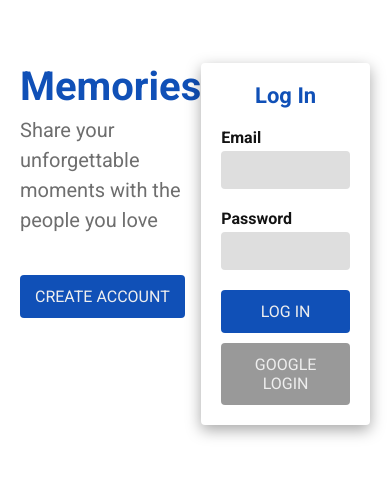
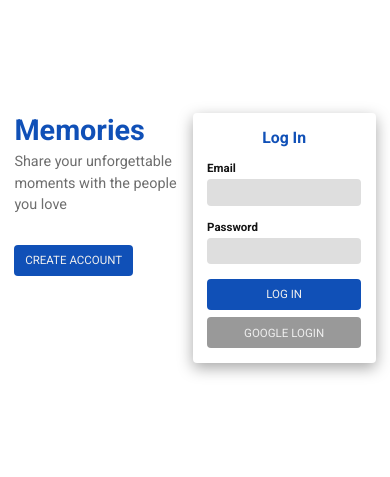
Before and after one commit to Ayon95/fullstack-memories-app, a React (Create React App) app in the folder client/: page / in a window 390 px wide. Shown: the part 173-650 px from the top of the page. Built offline with nearby package versions, Linux system fonts and the light colour scheme.

Commit message:
Added styles to make the home page responsive

```diff
--- a/client/src/components/Forms/FormWrapper.tsx
+++ b/client/src/components/Forms/FormWrapper.tsx
@@ -33,5 +33,4 @@ const FormComponent = styled.form`
 const FormTitle = styled.h3`
 	text-align: center;
 	font-size: 2.2rem;
-	/* margin-bottom: 2rem; */
 `;
--- a/client/src/components/Posts/Posts.tsx
+++ b/client/src/components/Posts/Posts.tsx
@@ -4,6 +4,7 @@ import Post from './PostItem';
 import { RootState } from '../../redux/store';
 import styled from 'styled-components';
 import LoadingSpinner from '../Generic/LoadingSpinner';
+import stylesConfig from '../../utils/stylesConfig';
 
 function Posts() {
 	const posts = useSelector((state: RootState) => state.posts.postItems);
@@ -31,6 +32,19 @@ const PostsContainer = styled.section`
 	grid-template-columns: repeat(3, 1fr);
 	gap: 2rem;
 	margin-right: 2rem;
+
+	@media only screen and (max-width: ${stylesConfig.bpLarge}) {
+		grid-template-columns: repeat(2, 1fr);
+	}
+
+	@media only screen and (max-width: ${stylesConfig.bpMedium}) {
+		margin-right: 0;
+		margin-top: 2rem;
+	}
+
+	@media only screen and (max-width: ${stylesConfig.bpSmall}) {
+		grid-template-columns: 1fr;
+	}
 `;
 
 const NoPostsContainer = styled.section`
--- a/client/src/pages/Home.tsx
+++ b/client/src/pages/Home.tsx
@@ -8,6 +8,7 @@ import Layout from '../components/Layout/Layout';
 import { RootState } from '../redux/store';
 import SearchForm from '../components/Forms/SearchForm';
 import Pagination from '../components/Pagination/Pagination';
+import stylesConfig from '../utils/stylesConfig';
 
 function Home() {
 	const dispatch = useDispatch();
@@ -36,6 +37,20 @@ export default Home;
 
 const HomeContainer = styled.main`
 	display: flex;
+
+	@media only screen and (max-width: ${stylesConfig.bpLarge}) {
+		justify-content: space-between;
+	}
+
+	@media only screen and (max-width: ${stylesConfig.bpMedium}) {
+		align-items: center;
+		flex-direction: column;
+		flex-flow: column-reverse;
+	}
 `;
 
-const FormsContainer = styled.div``;
+const FormsContainer = styled.div`
+	@media only screen and (max-width: ${stylesConfig.bpExtraSmall}) {
+		max-width: 100%;
+	}
+`;
--- a/client/src/style/globalStyles.ts
+++ b/client/src/style/globalStyles.ts
@@ -13,6 +13,23 @@ const GlobalStyles = createGlobalStyle`
     html {
         font-size: 62.5%;
         box-sizing: border-box;
+
+        @media only screen and (min-width: ${stylesConfig.bpExtraLarge}) {
+		font-size: 80%;
+	}
+
+        @media only screen and (max-width: ${stylesConfig.bpLarge}) {
+            font-size: 52%;
+        }
+
+        @media only screen and (max-width: ${stylesConfig.bpSmall}) {
+		    font-size: 45%;
+	    }
+
+        @media only screen and (max-width: ${stylesConfig.bpExtraSmall}) {
+		    font-size: 40%;
+	    }
+
     }
 
     body {
--- a/client/src/utils/stylesConfig.ts
+++ b/client/src/utils/stylesConfig.ts
@@ -16,6 +16,17 @@ const stylesConfig = {
 	colorBlack: 'hsl(0, 0%, 7.5%)',
 
 	inputFocusStyle: '0 0 0 1px rgb(16, 80, 183)',
+
+	// 1800px
+	bpExtraLarge: '112.5em',
+	// 1200px
+	bpLarge: '75em',
+	// 850px
+	bpMedium: '53.12em',
+	// 550px
+	bpSmall: '34.4em',
+	// 350px
+	bpExtraSmall: '21.8em',
 };
 
 export default stylesConfig;
```
